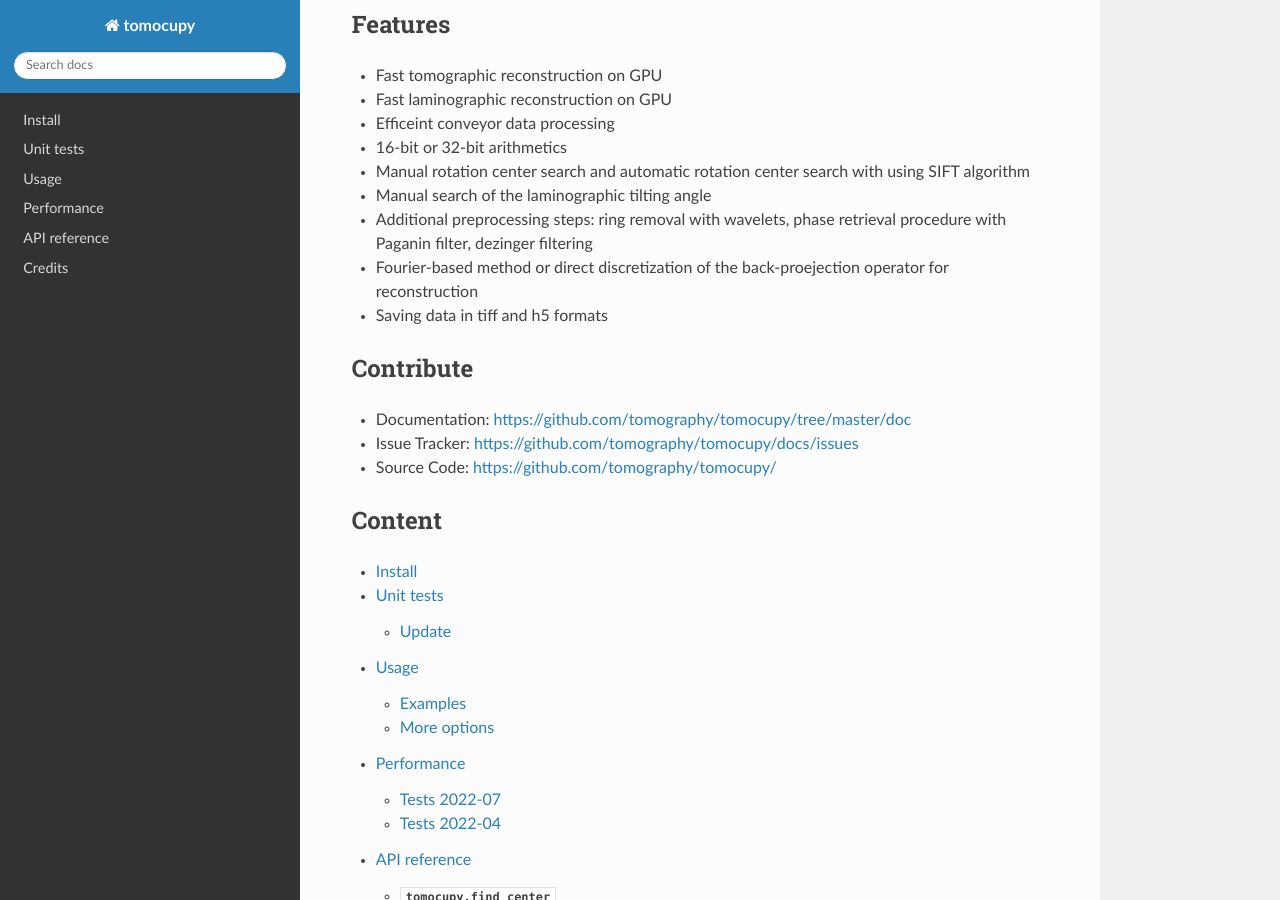
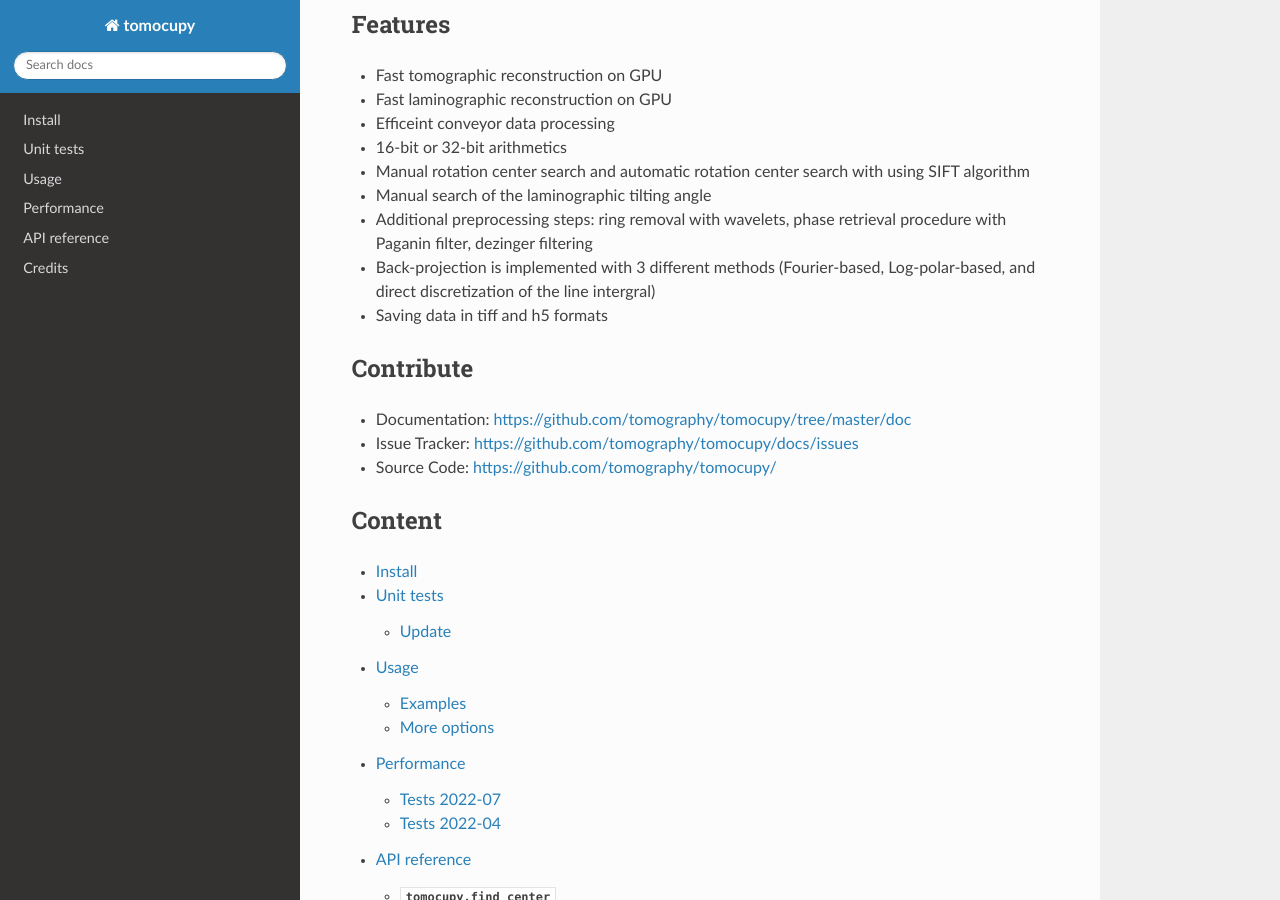
Before and after one commit to tomography/tomocupy, a Sphinx documentation site: the page built from docs/index.rst, in a window 1280 px wide and 900 px high, scrolled down 416 px. Built offline with Sphinx 7.4.7 and the Read the Docs theme 2.0.0, drawn with Linux system fonts in a browser that asks for light colours.

Commit message:
Update index.rst

```diff
--- a/docs/index.rst
+++ b/docs/index.rst
@@ -16,7 +16,7 @@ Features
 * Manual rotation center search and automatic rotation center search with using SIFT algorithm
 * Manual search of the laminographic tilting angle
 * Additional preprocessing steps: ring removal with wavelets, phase retrieval procedure with Paganin filter, dezinger filtering
-* Fourier-based method or direct discretization of the back-proejection operator for reconstruction
+* Back-projection is implemented with 3 different methods (Fourier-based, Log-polar-based, and direct discretization of the line intergral)
 * Saving data in tiff and h5 formats
 
 
```
